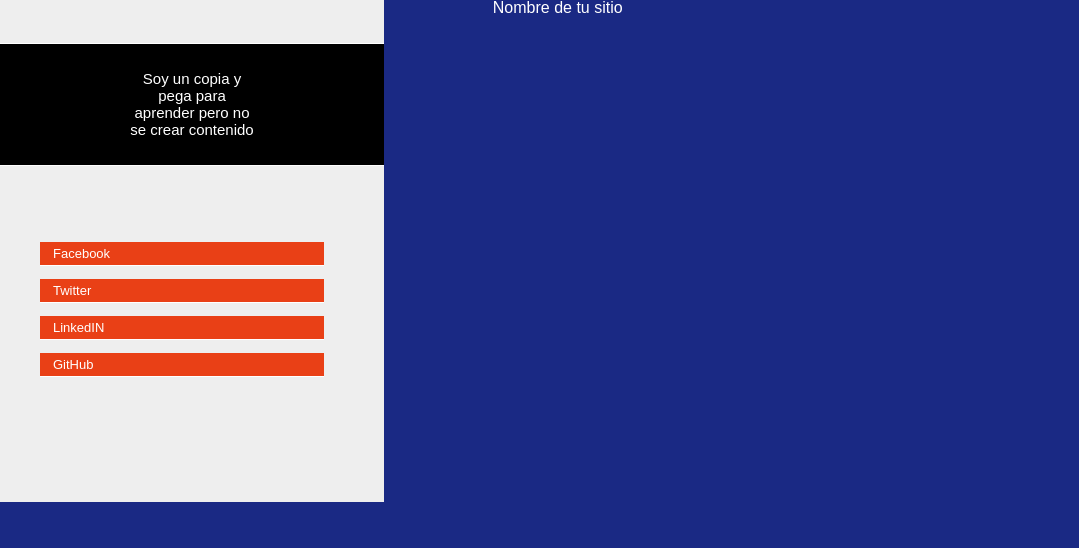
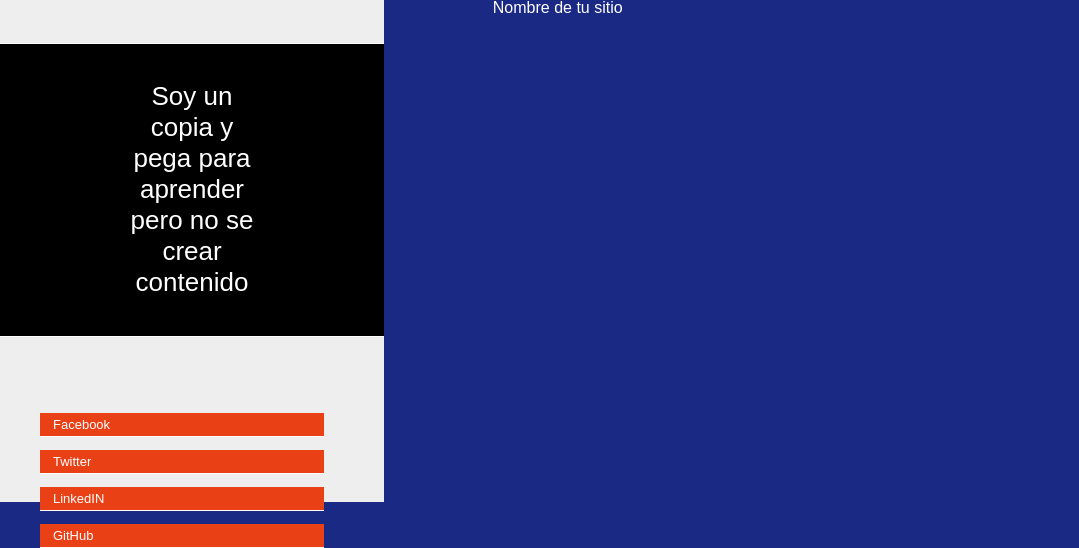
Before and after one commit to fablabMadridCEU/pruebas, a plain HTML site: page index.html in a window 1280 px wide. Shown: the part 298-846 px from the top of the page, without its empty margins (0-1079 px from the left). Before the commit the page ends 800 px from the top, so only its background shows below. Drawn offline with Linux system fonts and the light colour scheme.

Commit message:
resuelta la altura del texto

```diff
--- a/stylesheets/styles.css
+++ b/stylesheets/styles.css
@@ -129,7 +129,7 @@ display: inline-block;
 vertical-align: top;
 padding: 0;
 margin: 0% 33%;
-font-size: 15px;
+font-size: 26px;
 text-align: center;
 }
 
```
